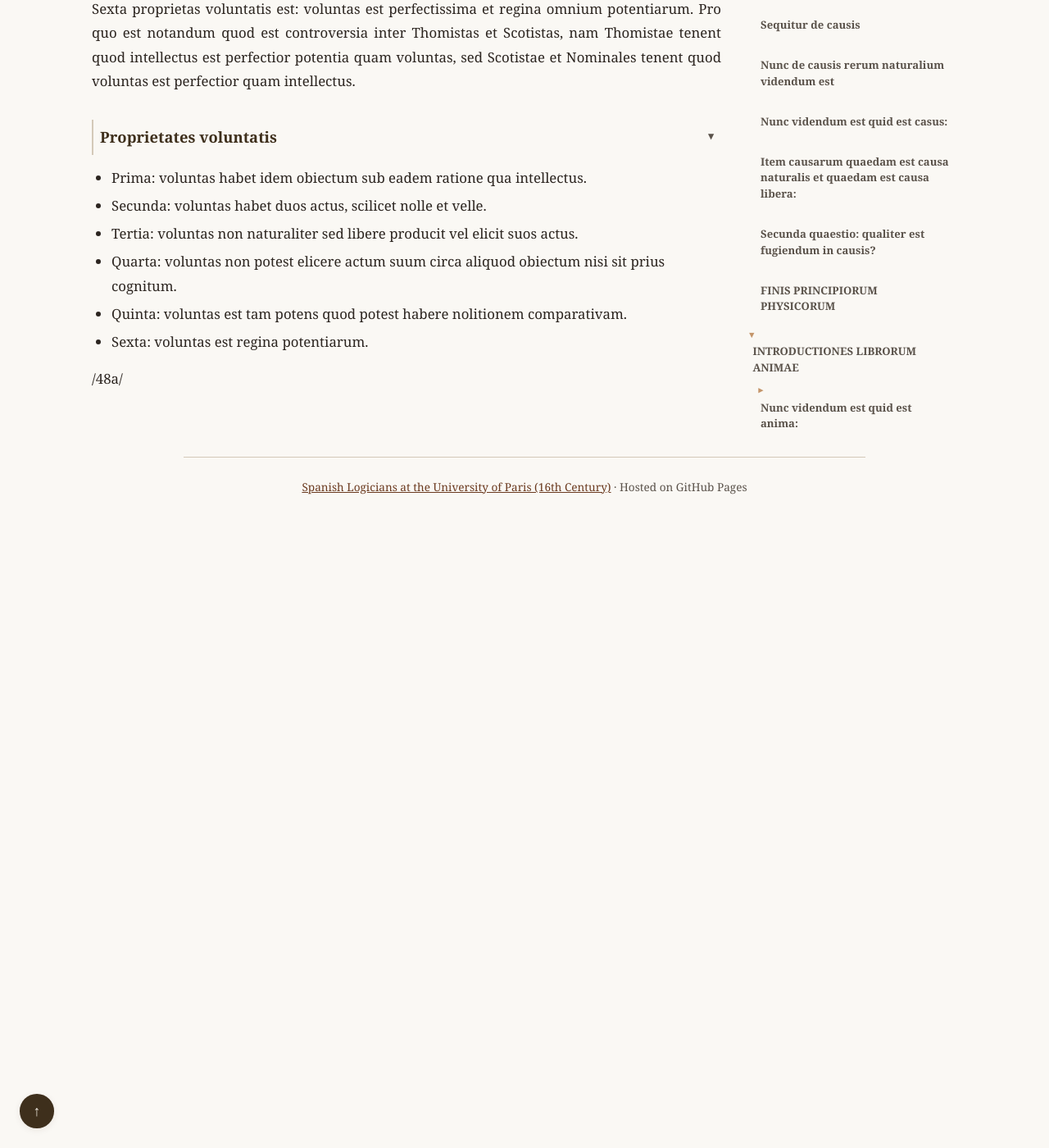
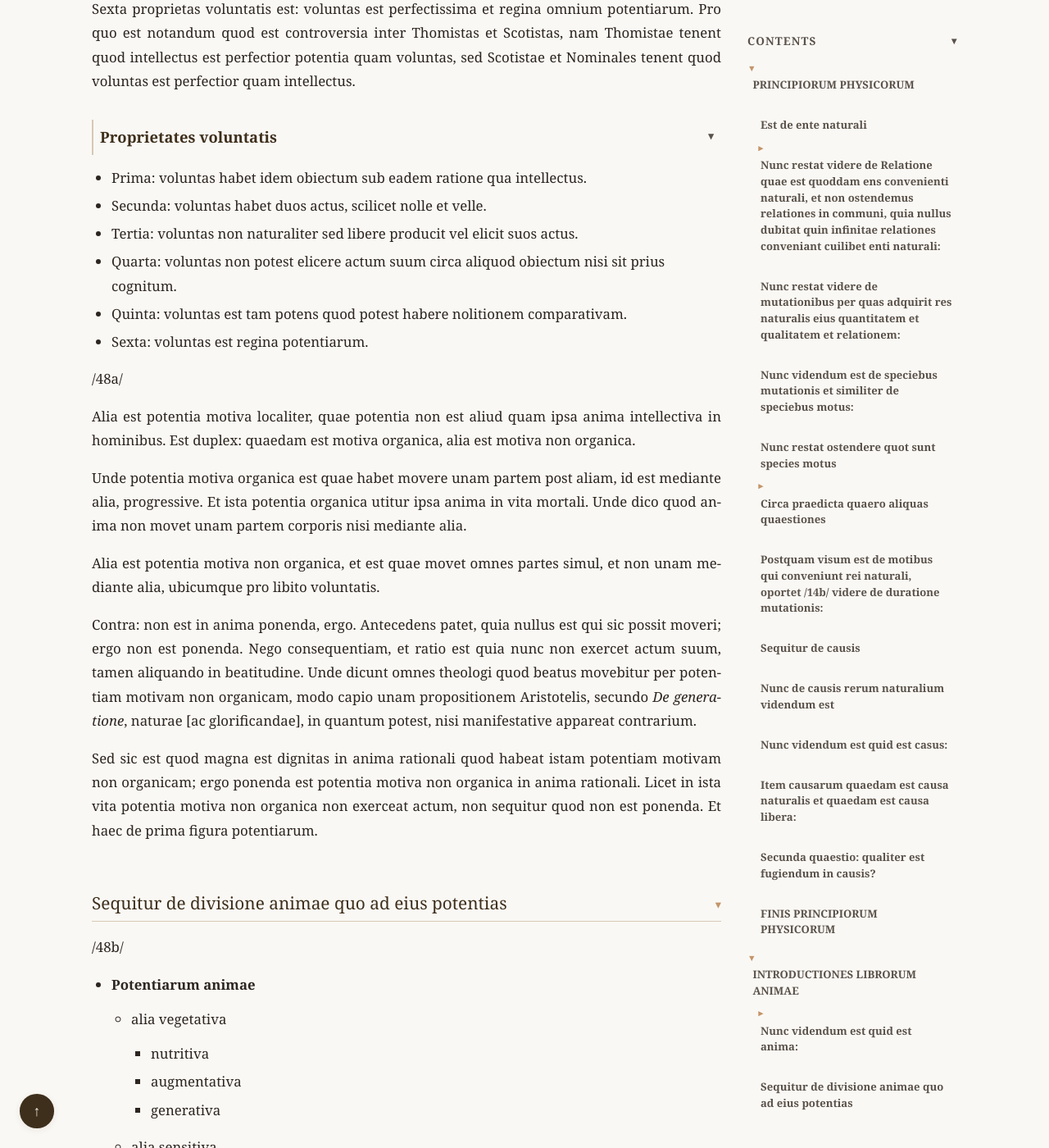
Before and after one commit to JoseBalado/Spanish-Logicians-at-the-University-of-Paris, a Jekyll site: the page built from philosophers/Jeronimo-Pardo/Principiorum-Phisicorum-et-Introductiones-Librorum-Animae.md, in a window 1280 px wide and 1400 px high, scrolled down 56200 px. Shown: the whole window at 82% size. Built offline with Jekyll 4.4.1, drawn with Linux system fonts in a browser that asks for light colours; before the commit the page ends 56830 px from its top, so only the background shows below that; some of the changed text lies outside the part shown.

Commit message:
Pardo. De Anima page 48

```diff
--- a/cspell-latin-custom.txt
+++ b/cspell-latin-custom.txt
@@ -206,6 +206,7 @@
 appetitiva
 appetitivae
 appetitivam
+Appetitivarum
 appetitivi
 appetitivis
 Appetitivos
--- a/philosophers/Jeronimo-Pardo/Principiorum-Phisicorum-et-Introductiones-Librorum-Animae.md
+++ b/philosophers/Jeronimo-Pardo/Principiorum-Phisicorum-et-Introductiones-Librorum-Animae.md
@@ -1037,6 +1037,79 @@
 
 /48a/
 
+Alia est potentia motiva localiter, quae potentia non est aliud quam ipsa anima intellectiva in hominibus. Est duplex: quaedam est motiva organica, alia est motiva non organica.
+
+Unde potentia motiva organica est quae habet movere unam partem post aliam, id est mediante alia, progressive. Et ista potentia organica utitur ipsa anima in vita mortali. Unde dico quod anima non movet unam partem corporis nisi mediante alia.
+
+Alia est potentia motiva non organica, et est quae movet omnes partes simul, et non unam mediante alia, ubicumque pro libito voluntatis.
+
+Contra: non est in anima ponenda, ergo. Antecedens patet, quia nullus est qui sic possit moveri; ergo non est ponenda. Nego consequentiam, et ratio est quia nunc non exercet actum suum, tamen aliquando in beatitudine. Unde dicunt omnes theologi quod beatus movebitur per potentiam motivam non organicam, modo capio unam propositionem Aristotelis, secundo *De generatione*, naturae [ac glorificandae], in quantum potest, nisi manifestative appareat contrarium.
+
+Sed sic est quod magna est dignitas in anima rationali quod habeat istam potentiam motivam non organicam; ergo ponenda est potentia motiva non organica in anima rationali. Licet in ista vita potentia motiva non organica non exerceat actum, non sequitur quod non est ponenda. Et haec de prima figura potentiarum.
+
+## Sequitur de divisione animae quo ad eius potentias
+
+/48b/
+
+* **Potentiarum animae**
+  * alia vegetativa
+    * nutritiva
+    * augmentativa
+    * generativa
+  * alia sensitiva
+  * alia intellectiva
+
+* **Potentiarum sensitivarum**
+  * digestiva
+  * attractiva
+  * retentiva
+  * expulsiva
+
+* **Item sensitivarum**
+  * cognitiva
+    * interior
+    * exterior
+  * appetitiva
+
+* **Potentiarum exteriorum**
+  * visiva
+  * tactiva
+  * auditiva
+  * gustativa
+  * olfactiva
+
+* **Appetitivarum**
+  * interior
+  * exterior
+    * visiva
+    * auditiva
+    * olfactiva
+    * gustativa
+    * tactiva
+
+* **Potentiarum appetitivarum**
+  * irascibilis
+  * concupiscibilis
+
+* **Intellectus**
+  * agens
+  * possibilis
+
+* **Potentiarum apprehensivarum interiorum**
+  * phantasia
+  * intellectus
+
+* **Potentiarum rationalium**
+  * voluntas
+  * intellectus
+  * memoria
+
+* **Potentiarum motivarum localiter**
+  * organica
+  * non organica
+
+/49a/
+
 
 <!--
 ## Apparatus Criticus Reference
```
Also changed, not shown: other parts of philosophers/Jeronimo-Pardo/Principiorum-Phisicorum-et-Introductiones-Librorum-Animae.md (+1 -0 lines).
